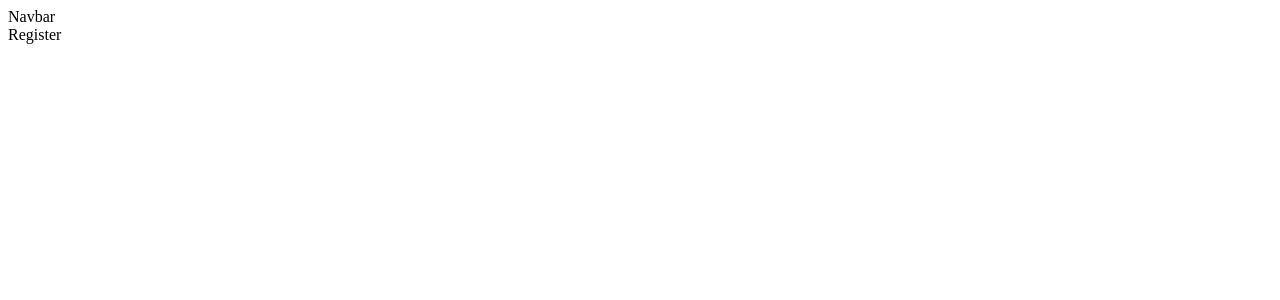
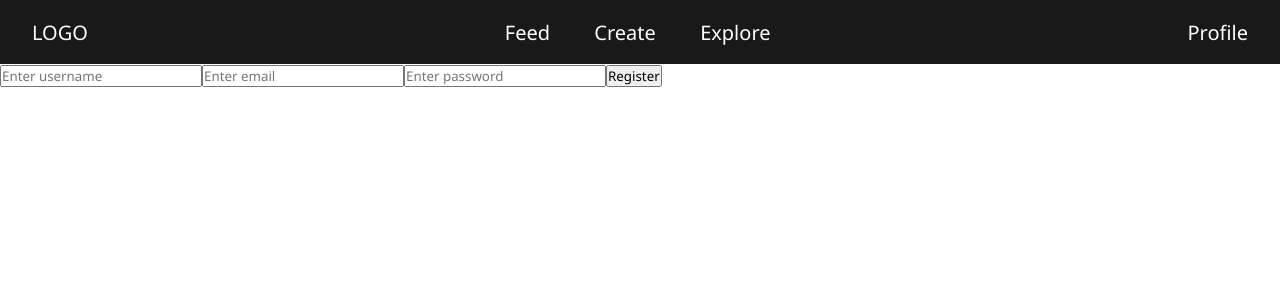
Before and after one commit to hassanshakil12/MERN-Social-Media-App, a React (Vite) app in the folder frontend/: page /register in a window 1280 px wide. Shown: the top 300 px of the page. Built offline with nearby package versions, Linux system fonts and the light colour scheme.

Commit message:
Signup page

```diff
--- a/frontend/src/App.css
+++ b/frontend/src/App.css
@@ -0,0 +1,6 @@
+* {
+    padding: 0;
+    margin: 0;
+    box-sizing: border-box;
+    font-family: 'Segoe UI', Tahoma, Geneva, Verdana, sans-serif;
+}
--- a/frontend/src/App.jsx
+++ b/frontend/src/App.jsx
@@ -1,21 +1,26 @@
 import React from "react";
 import { Routes, Route } from "react-router-dom";
+import "./App.css";
 
 import Feed from "./components/Feed/Feed.jsx";
 import Navbar from "./components/Navbar/Navbar.jsx";
 import Profile from "./components/Profile/Profile.jsx";
 import Register from "./components/Auth/Register.jsx";
 import Login from "./components/Auth/Login.jsx";
+import Explore from "./components/Explore/Explore.jsx";
+import CreatePost from "./components/CreatePost/CreatePost.jsx";
 
 const App = () => {
   return (
     <>
-      <Navbar></Navbar>
+      <Navbar />
       <Routes>
         <Route path="/" element={<Feed />} />
         <Route path="/profile" element={<Profile />} />
         <Route path="/register" element={<Register />} />
         <Route path="/login" element={<Login />} />
+        <Route path="/explore" element={<Explore />} />
+        <Route path="/createPost" element={<CreatePost />} />
       </Routes>
     </>
   );
--- a/frontend/src/components/Auth/Register.jsx
+++ b/frontend/src/components/Auth/Register.jsx
@@ -1,9 +1,50 @@
-import React from 'react'
+import React, { useState } from "react";
 
 const Register = () => {
+  const [formData, setFormData] = useState({
+    username: "",
+    email: "",
+    password: "",
+  });
+
+  const handleOnChange = (e) => {
+    try {
+      setFormData({ ...formData, [e.target.name]: e.target.value });
+      console.log(formData);
+    } catch (error) {
+      console.error(error);
+    }
+  };
+
+  const handleOnSubmit = async (e) => {
+    e.preventDefault();
+  };
+
   return (
-    <div>Register</div>
-  )
-}
+    <div className="register-container">
+      <form onSubmit={handleOnSubmit} method="post">
+        <input
+          type="text"
+          placeholder="Enter username"
+          name="username"
+          onChange={handleOnChange}
+        />
+        <input
+          type="email"
+          placeholder="Enter email"
+          name="email"
+          onChange={handleOnChange}
+        />
+        <input
+          type="password"
+          placeholder="Enter password"
+          name="password"
+          onChange={handleOnChange}
+        />
+        <button type="submit">Register</button>
+      </form>
+    </div>
+  );
+};
 
-export default Register
+export default Register;
--- /dev/null
+++ b/frontend/src/components/CreatePost/CreatePost.jsx
@@ -0,0 +1,9 @@
+import React from 'react'
+
+const CreatePost = () => {
+  return (
+    <div>CreatePost</div>
+  )
+}
+
+export default CreatePost
--- /dev/null
+++ b/frontend/src/components/Explore/Explore.jsx
@@ -0,0 +1,9 @@
+import React from 'react'
+
+const Explore = () => {
+  return (
+    <div>Explore</div>
+  )
+}
+
+export default Explore
--- a/frontend/src/components/Navbar/Navbar.css
+++ b/frontend/src/components/Navbar/Navbar.css
@@ -0,0 +1,25 @@
+.navbar-container{
+    width: 100%;
+    height: 8vh;
+    background-color: rgb(25, 25, 25);
+    display: flex;
+    align-items: center;
+    justify-content: space-between;
+    padding: 0 2.5vw;
+    font-size: 20px;
+}
+
+a{
+    text-decoration: none;
+    color: white;
+    position: relative;
+}
+
+.navbar-center{
+    width: fit-content;
+    gap: 25%;
+    display: flex;
+    align-items: center;
+    justify-content: center;
+    position: relative;
+}
--- a/frontend/src/components/Navbar/Navbar.jsx
+++ b/frontend/src/components/Navbar/Navbar.jsx
@@ -1,9 +1,23 @@
-import React from 'react'
+import React from "react";
+import { Link } from "react-router-dom";
+import "./Navbar.css";
 
 const Navbar = () => {
   return (
-    <div>Navbar</div>
-  )
-}
+    <div className="navbar-container">
+      <div className="navbar-left">
+        <Link to={"/"}>LOGO</Link>
+      </div>
+      <div className="navbar-center">
+        <Link to={"/"}>Feed</Link>
+        <Link to={"/createPost"}>Create</Link>
+        <Link to={"/explore"}>Explore</Link>
+      </div>
+      <div className="navbar-right">
+        <Link to={"/profile"}>Profile</Link>
+      </div>
+    </div>
+  );
+};
 
-export default Navbar
+export default Navbar;
```
Also changed, not shown: frontend/src/components/CreatePost/CreatePost.css (added), frontend/src/components/Explore/Explore.css (added).
